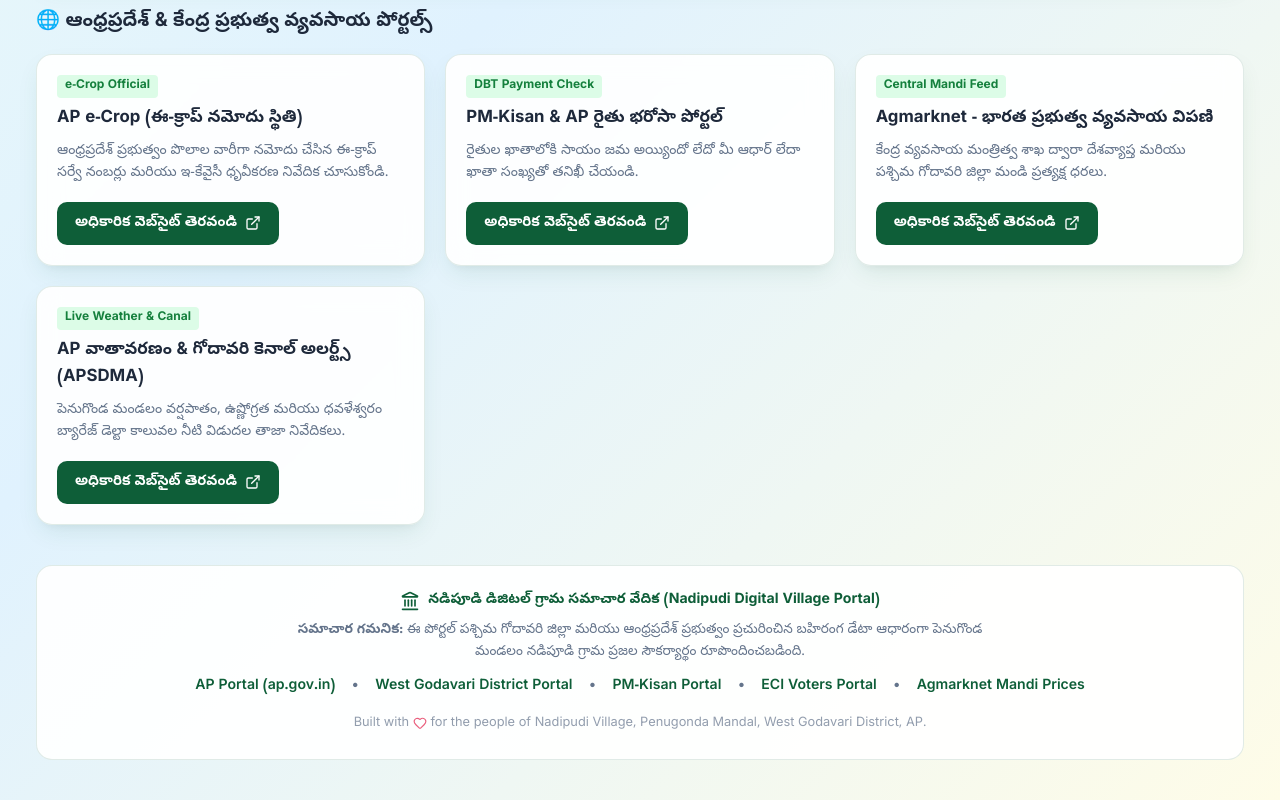
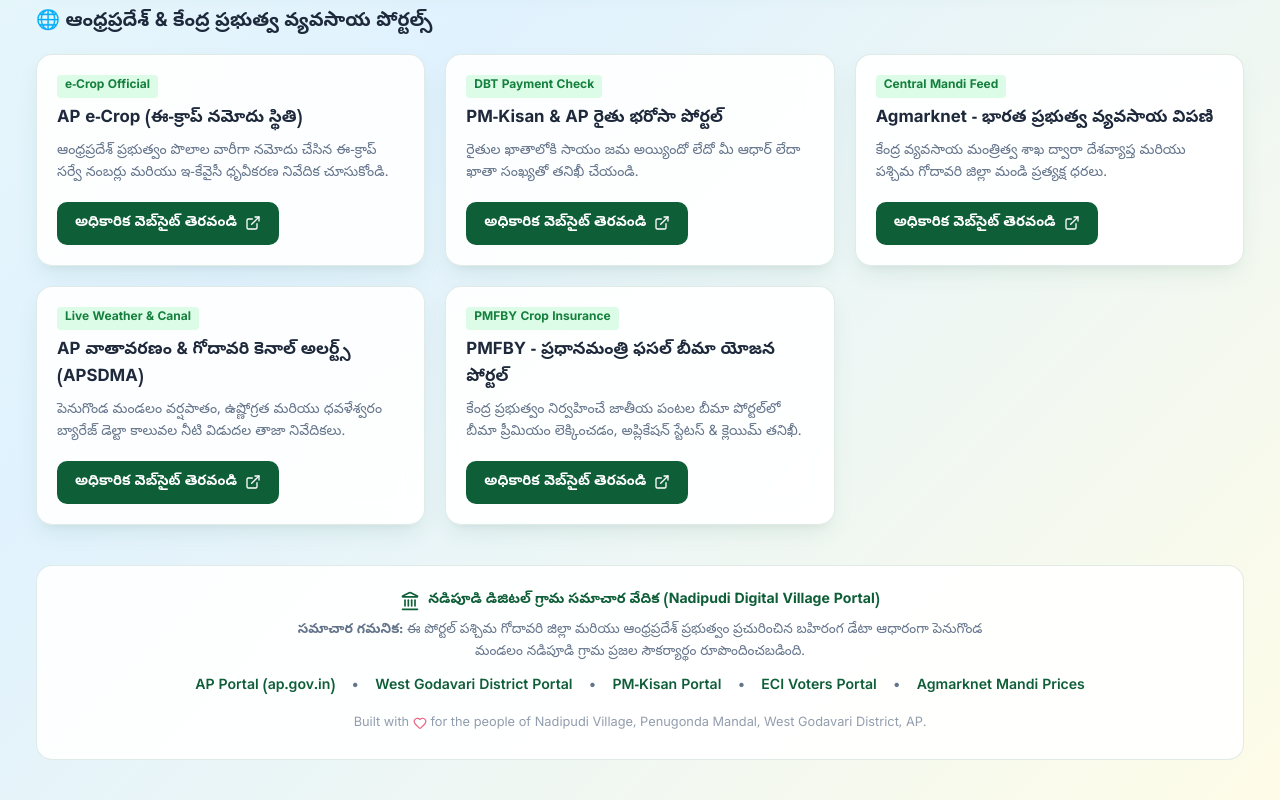
Before and after one commit to krishnasidhvi/nadipudi-village-portal, a React (Vite) app: page / in a window 1280 px wide. Shown: the part 1064-1864 px from the top of the page. Built offline with nearby package versions, Linux system fonts and the light colour scheme.

Commit message:
Add PMFBY crop insurance scheme and portal link to welfare schemes and agri hubs

```diff
--- a/src/data/agriData.js
+++ b/src/data/agriData.js
@@ -97,6 +97,15 @@
     descEn: "Penugonda mandal rainfall forecast, temperature, humidity, and Sir Arthur Cotton Barrage flood discharge updates.",
     url: "https://apsdma.ap.gov.in/",
     tag: "Live Weather & Canal",
+  },
+  {
+    id: "a5",
+    titleTe: "PMFBY - ప్రధానమంత్రి ఫసల్ బీమా యోజన పోర్టల్",
+    titleEn: "PMFBY National Crop Insurance Portal",
+    descTe: "కేంద్ర ప్రభుత్వం నిర్వహించే జాతీయ పంటల బీమా పోర్టల్‌లో బీమా ప్రీమియం లెక్కించడం, అప్లికేషన్ స్టేటస్ & క్లెయిమ్ తనిఖీ.",
+    descEn: "National Crop Insurance Portal for insurance premium calculation, crop policy status tracking & claim settlement details.",
+    url: "https://pmfby.gov.in/",
+    tag: "PMFBY Crop Insurance",
   }
 ];
 
--- a/src/data/schemeData.js
+++ b/src/data/schemeData.js
@@ -73,6 +73,21 @@
     portalUrl: "https://karshak.ap.gov.in/",
     deptTe: "ఆంధ్రప్రదేశ్ వ్యవసాయ శాఖ",
     deptEn: "Dept of Agriculture, Govt of AP",
+  },
+  {
+    id: "s6",
+    category: "farmer",
+    nameTe: "ప్రధానమంత్రి ఫసల్ బీమా యోజన (PMFBY పంటల బీమా)",
+    nameEn: "Pradhan Mantri Fasal Bima Yojana (PMFBY)",
+    benefitTe: "ప్రకృతి వైపరీత్యాలు, అకాల వర్షాలు, తుఫానులు మరియు చీడపీడల వల్ల పంట నష్టపోయిన రైతులకు సమగ్ర బీమా నష్టపరిహారం.",
+    benefitEn: "Comprehensive financial protection & crop insurance payouts to farmers against yield loss from natural calamities, drought, floods & pests.",
+    eligibilityTe: "నోటిఫై చేసిన పంటలు (వరి, మిర్చి మొదలైనవి) సాగుచేసే సొంత భూమి రైతులు, కౌలు రైతులు మరియు భాగస్వామ్య రైతులు.",
+    eligibilityEn: "All farmers including tenant farmers and sharecroppers growing notified crops in notified areas with e-Crop booking.",
+    docsTe: "ఆధార్ కార్డు, పట్టాదార్ పాస్ పుస్తకం / వెబ్‌లాండ్ అడంగల్ / కౌలు ధృవీకరణ, బ్యాంక్ పాస్ బుక్, ఈ-క్రాప్ రశీదు.",
+    docsEn: "Aadhaar Card, Land Ownership Document (Webland Adangal / 1B) / Tenant Sowing Certificate, Bank Passbook, e-Crop Booking Receipt.",
+    portalUrl: "https://pmfby.gov.in/",
+    deptTe: "కేంద్ర వ్యవసాయ & రైతు సంక్షేమ మంత్రిత్వ శాఖ / AP వ్యవసాయ శాఖ",
+    deptEn: "Ministry of Agriculture & Farmers Welfare, Govt of India",
   }
 ];
 
```
